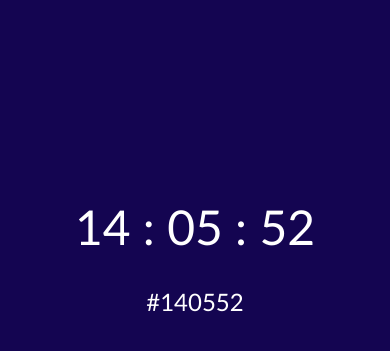
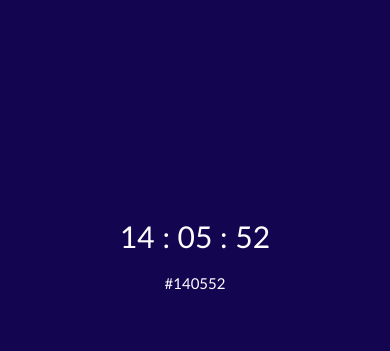
Before and after one commit to ghoullier/whatcolourisit, a plain HTML site: page index.html in a window 390 px wide. Shown: the part 171-522 px from the top of the page. Drawn offline with nearby package versions, Linux system fonts and the light colour scheme.

Commit message:
Update 2015-01-01T14:05:46.283Z

```diff
--- a/style.css
+++ b/style.css
@@ -1 +1 @@
-body { transition: all 800ms; position: absolute; margin: 0; width: 100%; height: 100%; top: 0; left: 0; color: #FFF; text-align: center; font-family: Calibri, Arial; display: table; } .Ribon { position: absolute; top: 0; right: 0; border: 0 } .Color { height: 100%; width: 100%; vertical-align: middle; display: table-cell; } .Color__Time { font-size: 8em; font-weight: 300; } .Color__Code { font-size: 2em; font-weight: 300; } @media (max-width: 36em) { .Color__Time { font-size: 3em; } .Color__Code { font-size: 1.5em; } }
+html { box-sizing: border-box; font-size: 62.5%; } *, *::after, *::before { box-sizing: inherit; } body { transition: all 800ms; position: absolute; margin: 0; width: 100%; height: 100%; top: 0; left: 0; color: #FFF; text-align: center; font-family: Calibri, Arial; display: table; } .Ribon { position: absolute; top: 0; right: 0; border: 0 } .Color { height: 100%; width: 100%; vertical-align: middle; display: table-cell; } .Color__Time { font-size: 8em; font-weight: 300; } .Color__Code { font-size: 2em; font-weight: 300; } @media (max-width: 36em) { .Color__Time { font-size: 3em; } .Color__Code { font-size: 1.5em; } }
```
